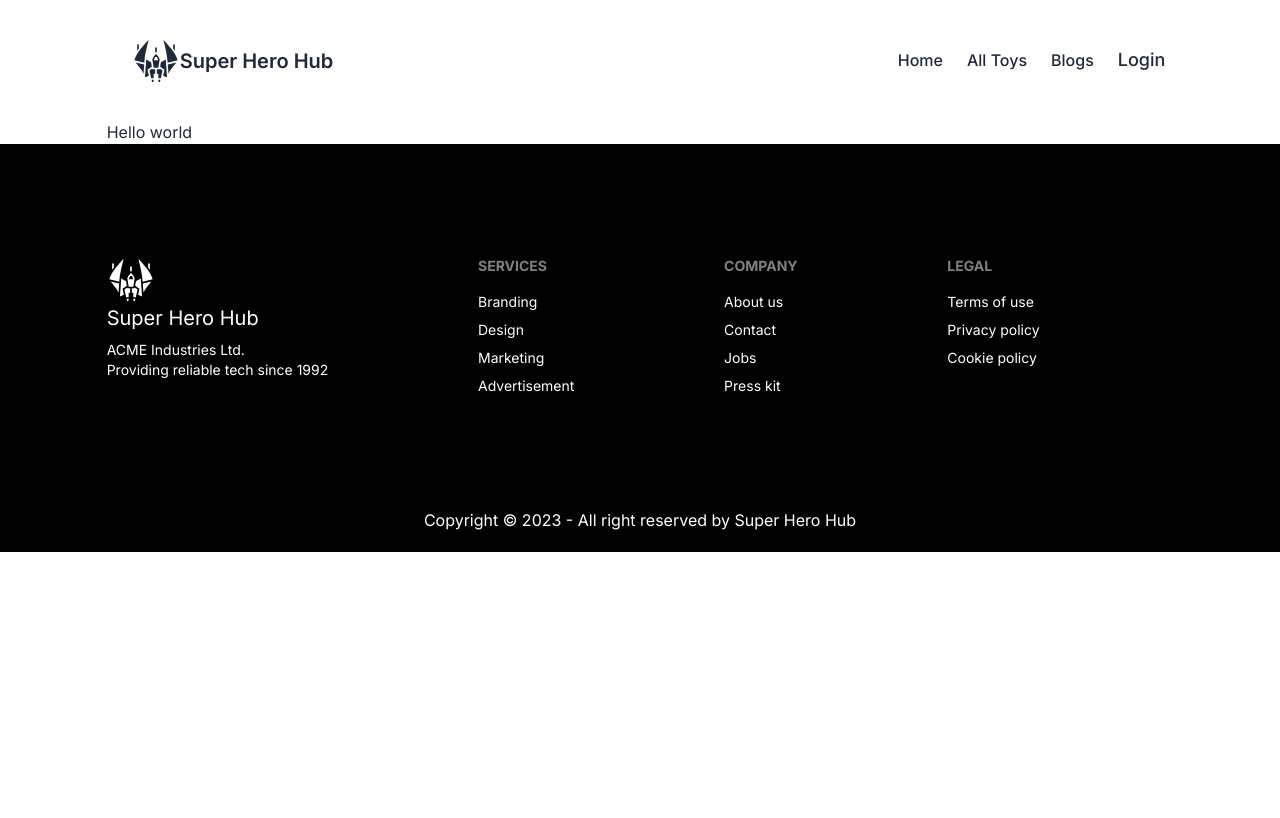
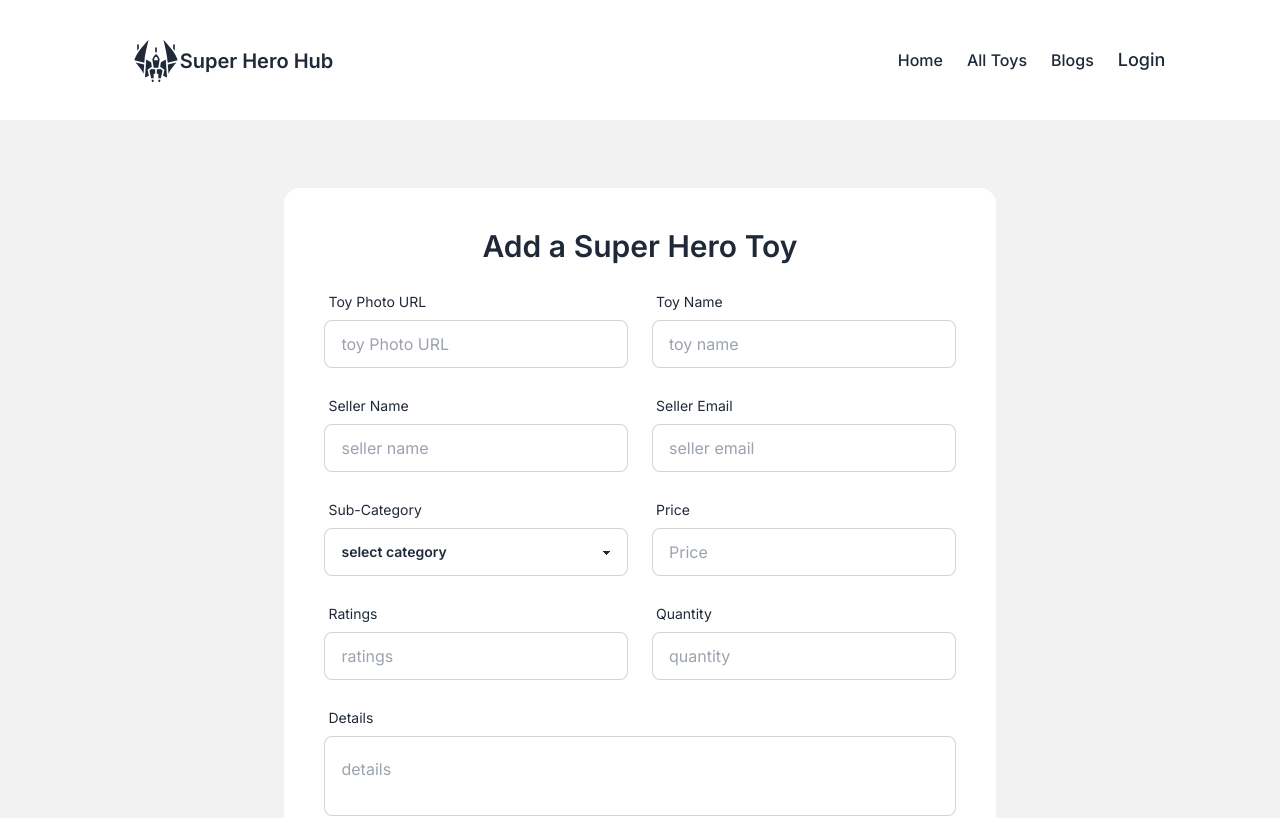
Before and after one commit to souravbsk/superherohub-client-side, a React (Vite) app: page /addtoy in a window 1280 px wide. Shown: the top 818 px of the page. Built offline with nearby package versions, Linux system fonts and the light colour scheme; no server answers.

Commit message:
login and register apply done

```diff
--- a/src/Pages/AddToy/AddToy.jsx
+++ b/src/Pages/AddToy/AddToy.jsx
@@ -1,11 +1,130 @@
-import React from 'react';
+import React from "react";
 
 const AddToy = () => {
-    return (
-        <div className='container'>
-            <h1>Hello world</h1>
-        </div>
-    );
+  return (
+    <div className=" bg-base-200 py-12">
+      <div className="mt-5  container">
+        <form className="bg-white  md:p-10 p-5 rounded-2xl md:w-8/12 mx-auto">
+          <h1 className="text-xl md:text-3xl mb-5 text-center font-semibold">
+            Add a Super Hero Toy
+          </h1>
+          <div className="flex mb-5 gap-6 flex-col md:flex-row items-center justify-between">
+            <div className="form-control w-full">
+              <label className="label">
+                <span className="label-text">Toy Photo URL</span>
+              </label>
+              <input
+              name="photo"
+                type="text"
+                placeholder="toy Photo URL"
+                className="input input-bordered"
+              />
+            </div>
+            <div className="form-control w-full">
+              <label className="label">
+                <span className="label-text">Toy Name</span>
+              </label>
+              <input
+              name="toytitle"
+                type="text"
+                placeholder="toy name"
+                className="input input-bordered"
+              />
+            </div>
+          </div>
+          <div className="flex mb-5 gap-6 flex-col md:flex-row items-center justify-between">
+            <div className="form-control w-full">
+              <label className="label">
+                <span className="label-text">Seller Name</span>
+              </label>
+              <input
+              name="sellername"
+                type="text"
+                placeholder="seller name"
+                className="input input-bordered"
+              />
+            </div>
+            <div className="form-control w-full">
+              <label className="label">
+                <span className="label-text">Seller Email</span>
+              </label>
+              <input
+              name="sellermail"
+                type="text"
+                placeholder="seller email"
+                className="input input-bordered"
+              />
+            </div>
+          </div>
+          <div className="flex mb-5 gap-6 flex-col md:flex-row items-center justify-between">
+            <div className="form-control w-full">
+              <label className="label">
+                <span className="label-text">Sub-Category</span>
+              </label>
+              <select name="category" className="select select-bordered w-full max-w-xs">
+                <option disabled selected>
+                  select category
+                </option>
+                <option>avengers</option>
+                <option>justice league</option>
+                <option>star wars</option>
+              </select>
+            </div>
+            <div className="form-control w-full">
+              <label className="label">
+                <span className="label-text">Price</span>
+              </label>
+              <input
+              name="price"
+                type="text"
+                placeholder="Price"
+                className="input input-bordered"
+              />
+            </div>
+          </div>
+          <div className="flex mb-5 gap-6 flex-col md:flex-row items-center justify-between">
+            <div className="form-control w-full">
+              <label className="label">
+                <span className="label-text">Ratings</span>
+              </label>
+              <input
+              name="rating"
+                type="text"
+                placeholder="ratings"
+                className="input input-bordered"
+              />
+            </div>
+            <div className="form-control w-full">
+              <label className="label">
+                <span className="label-text">Quantity</span>
+              </label>
+              <input
+              name="quantity"
+                type="text"
+                placeholder="quantity"
+                className="input input-bordered"
+              />
+            </div>
+          </div>
+          <div className=" mb-5 ">
+            <div className="form-control w-full">
+              <label className="label">
+                <span className="label-text">Details</span>
+              </label>
+              <textarea
+              name="details"
+                placeholder="details"
+                className="input h-20 pt-5 resize-none input-bordered"
+              ></textarea>
+            </div>
+          </div>
+          <div className="form-control mt-6">
+            <button className="btn bg-black">Submit</button>
+          </div>
+        </form>
+      </div>
+    </div>
+  );
 };
 
 export default AddToy;
```
